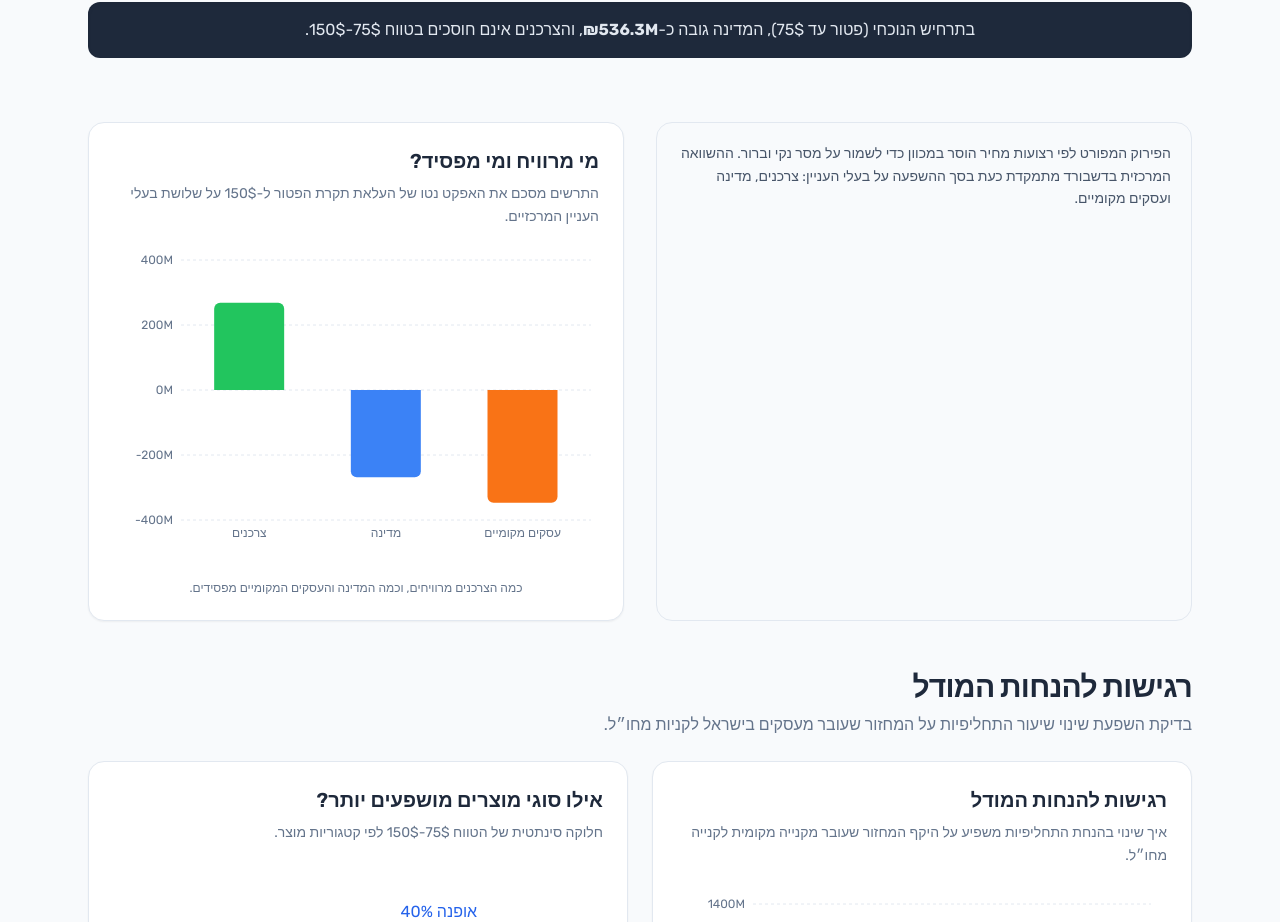
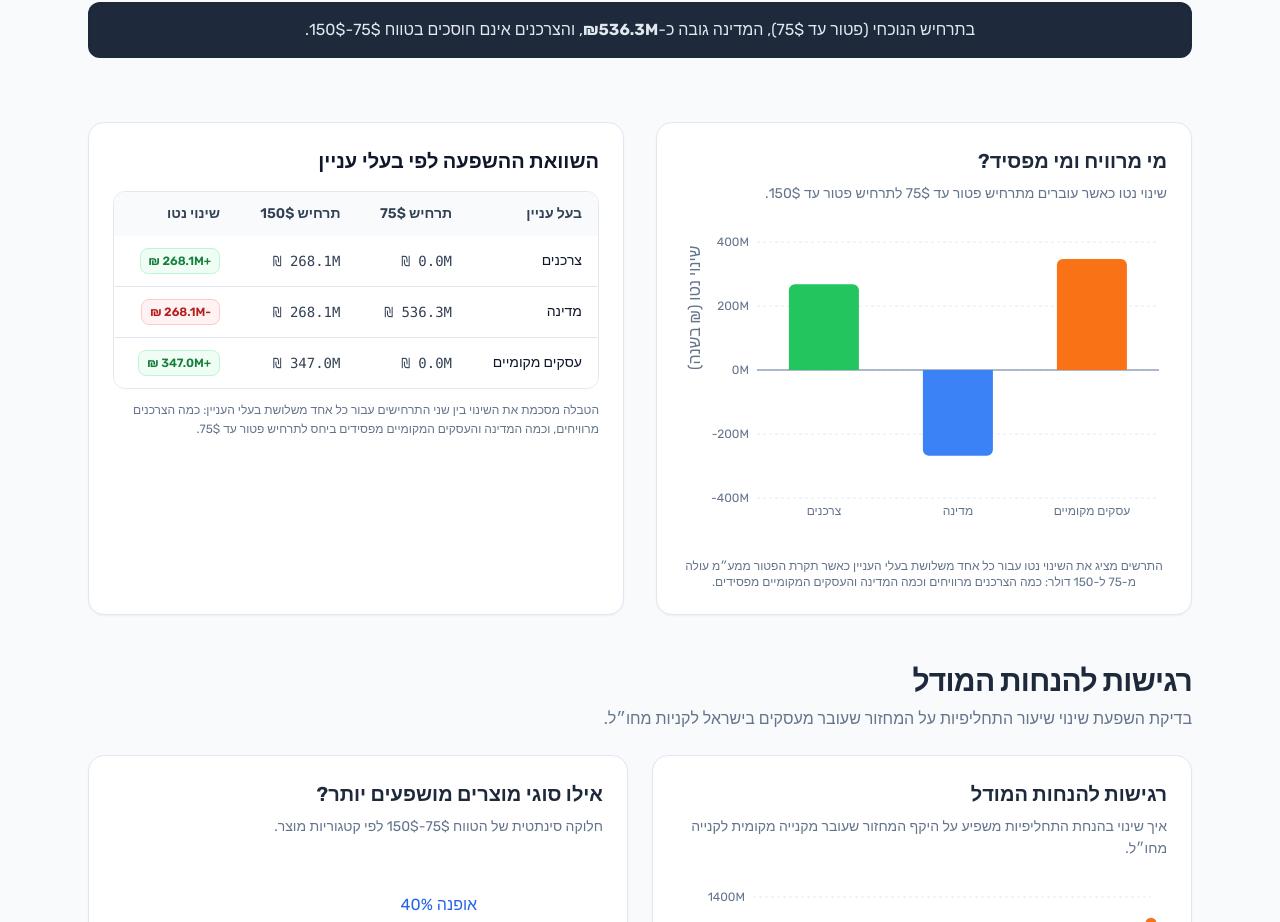
Before and after one commit to sinayblumin/75vs150, a Next.js app: page / in a window 1280 px wide. Shown: the part 1139-2061 px from the top of the page. Built offline with nearby package versions, Linux system fonts and the light colour scheme; a web font is replaced by a local one.

Commit message:
feat: introduce dashboard components for KPI cards and stakeholder analysis.

```diff
--- a/components/DashboardClient.tsx
+++ b/components/DashboardClient.tsx
@@ -5,6 +5,7 @@ import { KpiCard } from "./KpiCard";
 import { SectionHeading } from "./SectionHeading";
 import { ScenarioToggle } from "./ScenarioToggle";
 import { StakeholderImpact } from "./StakeholderImpact";
+import { StakeholderComparisonTable } from "./StakeholderComparisonTable";
 import { SensitivityChart } from "./SensitivityChart";
 import { CategoryImpactCard } from "./CategoryImpactCard";
 
@@ -43,7 +44,16 @@ export default function DashboardClient({
 
     const formatMillions = (val: number) => `₪${(val / 1_000_000).toFixed(1)}M`;
 
-    const vatLossIls = compareData.baseline.totals.totalVatIls - compareData.proposed.totals.totalVatIls;
+    const consumer75Ils = 0;
+    const consumer150Ils = compareData.totals.consumerSavingsIls;
+    const state75Ils = compareData.baseline.totals.totalVatIls;
+    const state150Ils = compareData.proposed.totals.totalVatIls;
+    const business75Ils = compareData.baseline.totals.lostDomesticRevenueIls;
+    const business150Ils = compareData.proposed.totals.lostDomesticRevenueIls;
+
+    const consumerDeltaIls = consumer150Ils - consumer75Ils;
+    const stateDeltaIls = state150Ils - state75Ils;
+    const businessDeltaIls = business150Ils - business75Ils;
 
     return (
         <div className="space-y-12 animate-in fade-in duration-500">
@@ -118,15 +128,19 @@ export default function DashboardClient({
             </section>
 
             <section className="grid grid-cols-1 items-stretch gap-6 pt-4 lg:grid-cols-2 lg:gap-8">
-                <div className="bg-slate-50 border border-slate-200 rounded-2xl p-5 text-sm text-slate-600 leading-relaxed">
-                    הפירוק המפורט לפי רצועות מחיר הוסר במכוון כדי לשמור על מסר נקי וברור.
-                    ההשוואה המרכזית בדשבורד מתמקדת כעת בסך ההשפעה על בעלי העניין: צרכנים, מדינה ועסקים מקומיים.
-                </div>
+                <StakeholderImpact
+                    consumerDeltaIls={consumerDeltaIls}
+                    stateDeltaIls={stateDeltaIls}
+                    localBusinessDeltaIls={businessDeltaIls}
+                />
 
-                <StakeholderImpact
-                    consumerSavingsIls={compareData.totals.consumerSavingsIls}
-                    vatLossIls={vatLossIls}
-                    shiftedRevenueIls={compareData.proposed.totals.lostDomesticRevenueIls}
+                <StakeholderComparisonTable
+                    consumer75Ils={consumer75Ils}
+                    consumer150Ils={consumer150Ils}
+                    state75Ils={state75Ils}
+                    state150Ils={state150Ils}
+                    business75Ils={business75Ils}
+                    business150Ils={business150Ils}
                 />
             </section>
 
--- a/components/KpiCard.tsx
+++ b/components/KpiCard.tsx
@@ -1,4 +1,4 @@
-import { AlertCircle, HelpCircle } from "lucide-react";
+import { HelpCircle } from "lucide-react";
 import { Tooltip, TooltipContent, TooltipProvider, TooltipTrigger } from "@/components/ui/tooltip";
 
 export function KpiCard({
--- /dev/null
+++ b/components/StakeholderComparisonTable.tsx
@@ -0,0 +1,92 @@
+"use client";
+
+type StakeholderComparisonTableProps = {
+    consumer75Ils: number;
+    consumer150Ils: number;
+    state75Ils: number;
+    state150Ils: number;
+    business75Ils: number;
+    business150Ils: number;
+};
+
+function formatMillions(value: number) {
+    return `${(value / 1_000_000).toFixed(1)}M ₪`;
+}
+
+function DeltaCell({ value }: { value: number }) {
+    const isPositive = value >= 0;
+    const badgeClass = isPositive
+        ? "bg-green-50 text-green-700 border-green-200"
+        : "bg-red-50 text-red-700 border-red-200";
+
+    return (
+        <span className={`inline-flex rounded-lg border px-2 py-1 text-xs font-semibold ${badgeClass}`}>
+            {isPositive ? "+" : ""}
+            {formatMillions(value)}
+        </span>
+    );
+}
+
+export function StakeholderComparisonTable({
+    consumer75Ils,
+    consumer150Ils,
+    state75Ils,
+    state150Ils,
+    business75Ils,
+    business150Ils,
+}: StakeholderComparisonTableProps) {
+    const rows = [
+        {
+            stakeholder: "צרכנים",
+            s75: consumer75Ils,
+            s150: consumer150Ils,
+            delta: consumer150Ils - consumer75Ils,
+        },
+        {
+            stakeholder: "מדינה",
+            s75: state75Ils,
+            s150: state150Ils,
+            delta: state150Ils - state75Ils,
+        },
+        {
+            stakeholder: "עסקים מקומיים",
+            s75: business75Ils,
+            s150: business150Ils,
+            delta: business150Ils - business75Ils,
+        },
+    ];
+
+    return (
+        <section className="bg-white p-6 rounded-2xl shadow-sm border border-slate-200">
+            <h3 className="text-lg md:text-xl font-heading font-semibold text-slate-900 mb-4">השוואת ההשפעה לפי בעלי עניין</h3>
+            <div className="overflow-x-auto border border-slate-200 rounded-xl">
+                <table className="min-w-full text-sm text-right">
+                    <thead className="bg-slate-50 text-slate-700">
+                        <tr>
+                            <th className="px-4 py-3 font-semibold">בעל עניין</th>
+                            <th className="px-4 py-3 font-semibold">תרחיש 75$</th>
+                            <th className="px-4 py-3 font-semibold">תרחיש 150$</th>
+                            <th className="px-4 py-3 font-semibold">שינוי נטו</th>
+                        </tr>
+                    </thead>
+                    <tbody className="divide-y divide-slate-200 bg-white">
+                        {rows.map((row) => (
+                            <tr key={row.stakeholder} className="hover:bg-slate-50/80">
+                                <td className="px-4 py-3 font-medium text-slate-900">{row.stakeholder}</td>
+                                <td className="px-4 py-3 text-slate-700 font-mono">{formatMillions(row.s75)}</td>
+                                <td className="px-4 py-3 text-slate-700 font-mono">{formatMillions(row.s150)}</td>
+                                <td className="px-4 py-3">
+                                    <DeltaCell value={row.delta} />
+                                </td>
+                            </tr>
+                        ))}
+                    </tbody>
+                </table>
+            </div>
+            <p className="mt-3 text-xs text-slate-500 leading-relaxed">
+                הטבלה מסכמת את השינוי בין שני התרחישים עבור כל אחד משלושת בעלי העניין: כמה הצרכנים מרוויחים,
+                וכמה המדינה והעסקים המקומיים מפסידים ביחס לתרחיש פטור עד 75$.
+            </p>
+        </section>
+    );
+}
--- a/components/StakeholderImpact.tsx
+++ b/components/StakeholderImpact.tsx
@@ -1,47 +1,56 @@
 "use client";
 
-import { Bar, BarChart, CartesianGrid, Cell, ResponsiveContainer, Tooltip, XAxis, YAxis } from "recharts";
+import { Bar, BarChart, CartesianGrid, Cell, ReferenceLine, ResponsiveContainer, Tooltip, XAxis, YAxis } from "recharts";
 import { ChartCard } from "./ChartCard";
 
 type StakeholderImpactProps = {
-    consumerSavingsIls: number;
-    vatLossIls: number;
-    shiftedRevenueIls: number;
+    consumerDeltaIls: number;
+    stateDeltaIls: number;
+    localBusinessDeltaIls: number;
 };
 
 export function StakeholderImpact({
-    consumerSavingsIls,
-    vatLossIls,
-    shiftedRevenueIls,
+    consumerDeltaIls,
+    stateDeltaIls,
+    localBusinessDeltaIls,
 }: StakeholderImpactProps) {
     const data = [
-        { name: "צרכנים", value: consumerSavingsIls, fill: "#22c55e" },
-        { name: "מדינה", value: -vatLossIls, fill: "#3b82f6" },
-        { name: "עסקים מקומיים", value: -shiftedRevenueIls, fill: "#f97316" },
+        { name: "צרכנים", value: consumerDeltaIls, fill: "#22c55e" },
+        { name: "מדינה", value: stateDeltaIls, fill: "#3b82f6" },
+        { name: "עסקים מקומיים", value: localBusinessDeltaIls, fill: "#f97316" },
     ];
 
     return (
         <ChartCard
             title="מי מרוויח ומי מפסיד?"
-            description="התרשים מסכם את האפקט נטו של העלאת תקרת הפטור ל-150$ על שלושת בעלי העניין המרכזיים."
+            description='שינוי נטו כאשר עוברים מתרחיש פטור עד 75$ לתרחיש פטור עד 150$.'
             caption={
                 <p className="text-center text-xs text-slate-500">
-                    כמה הצרכנים מרוויחים, וכמה המדינה והעסקים המקומיים מפסידים.
+                    התרשים מציג את השינוי נטו עבור כל אחד משלושת בעלי העניין כאשר תקרת הפטור ממע״מ עולה מ-75 ל-150 דולר:
+                    כמה הצרכנים מרוויחים וכמה המדינה והעסקים המקומיים מפסידים.
                 </p>
             }
         >
             <ResponsiveContainer width="100%" height="100%">
-                <BarChart data={data} margin={{ top: 12, right: 8, left: 8, bottom: 18 }}>
+                <BarChart data={data} margin={{ top: 16, right: 8, left: 16, bottom: 18 }}>
                     <CartesianGrid strokeDasharray="3 3" vertical={false} stroke="#E2E8F0" />
+                    <ReferenceLine y={0} stroke="#94a3b8" strokeWidth={1.5} />
                     <XAxis dataKey="name" tick={{ fill: "#64748b", fontSize: 12 }} axisLine={false} tickLine={false} />
                     <YAxis
-                        tickFormatter={(v) => `${(v / 1000000).toFixed(0)}M`}
+                        tickFormatter={(v) => `${(v / 1_000_000).toFixed(0)}M`}
                         tick={{ fill: "#64748b", fontSize: 12 }}
                         axisLine={false}
                         tickLine={false}
+                        label={{
+                            value: "שינוי נטו (₪ בשנה)",
+                            angle: -90,
+                            position: "insideLeft",
+                            fill: "#64748b",
+                            dx: -8,
+                        }}
                     />
                     <Tooltip
-                        formatter={(value: number) => [`₪${Math.abs(value).toLocaleString(undefined, { maximumFractionDigits: 0 })}`, value >= 0 ? "רווח" : "הפסד"]}
+                        formatter={(value: number) => [`₪${value.toLocaleString(undefined, { maximumFractionDigits: 0 })}`, value >= 0 ? "רווח נטו" : "הפסד נטו"]}
                         contentStyle={{ textAlign: "right", direction: "rtl", borderRadius: "12px", border: "1px solid #e2e8f0" }}
                     />
                     <Bar dataKey="value" radius={[6, 6, 0, 0]} maxBarSize={70}>
```
